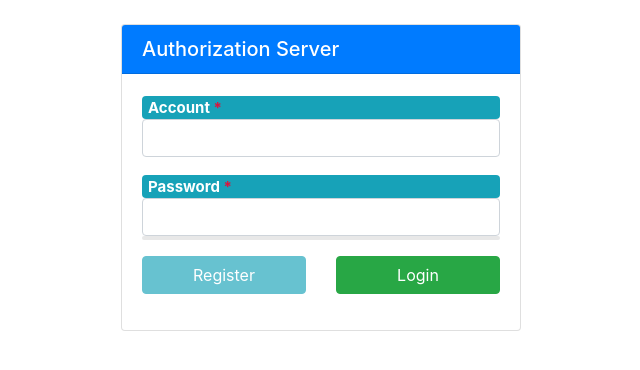
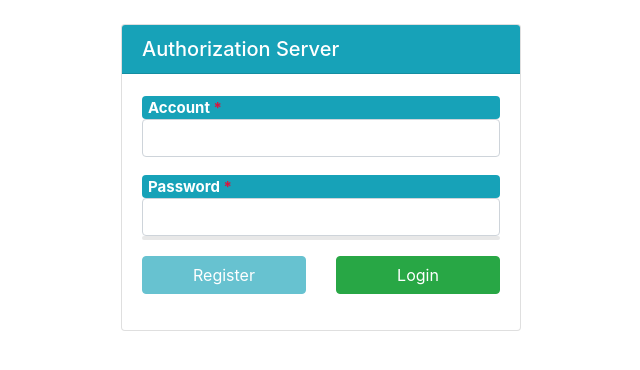
Before and after one commit to LiChengJhe/OAuthSampleCode, an ASP.NET MVC app: template AuthorizationServer/AuthorizationServer/Views/Account/Login.cshtml in a window 1280 px wide. Shown: the top 370 px of the page, without its empty margins (319-959 px from the left). Run offline with ASP.NET Core 8 and stand-ins for ASP.NET MVC 5, Linux system fonts and the light colour scheme; the template is opened without the code that fills it, so the values that code supplies are empty; the project's own start-up code is not run, and a stand-in starts its controllers and pages; some libraries are stand-ins or nearby versions.

Commit message:
modify AuthorizationServer/Views/Account/Login.cshtml

```diff
--- a/AuthorizationServer/AuthorizationServer/Views/Account/Login.cshtml
+++ b/AuthorizationServer/AuthorizationServer/Views/Account/Login.cshtml
@@ -9,7 +9,7 @@
     <br />
     <div class="row justify-content-center">
         <div class="card" style="width:400px">
-            <h5 class="card-header text-white bg-primary">Authorization Server</h5>
+            <h5 class="card-header text-white bg-info">Authorization Server</h5>
             <div class="card-body">
                 <form id="loginForm" novalidate class="form-horizontal needs-validation" role="form" method="POST">
                     <div class="form-row">
```
